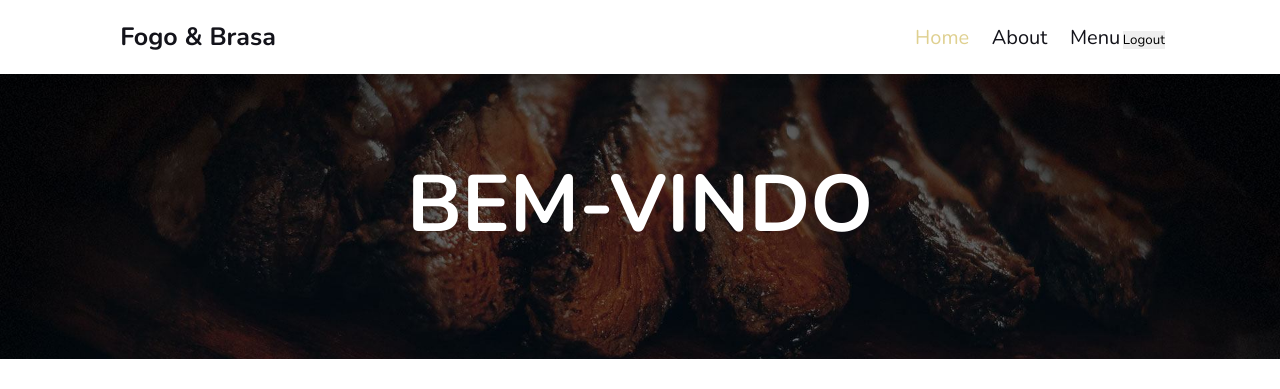
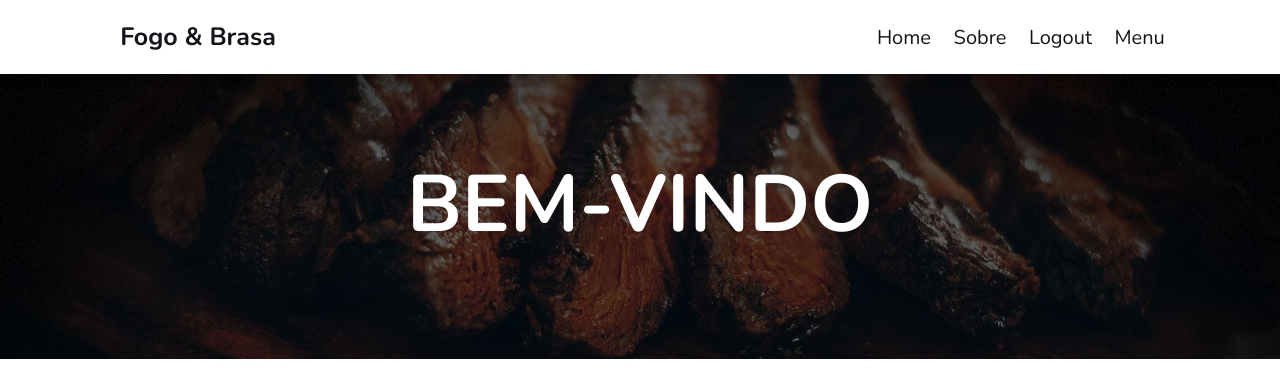
Before and after one commit to giovannalimang/Projeto-Programa-o, a Flask app: template templates/welcome.html in a window 1280 px wide. Shown: the top 389 px of the page. Run offline with Flask 3, Linux system fonts and the light colour scheme; the template is opened without the code that fills it, so the values that code supplies are empty.

Commit message:
Update welcome.html

```diff
--- a/templates/welcome.html
+++ b/templates/welcome.html
@@ -6,20 +6,16 @@
     <title>Bem-vindo</title>
     <link rel="stylesheet" href="{{ url_for('static', filename='css/style.css') }}">
 </head>
-<header class="header">
-
-    <a href="#" class="logo"> <i class="fas fa-drumstick-bite"></i>Fogo & Brasa</a>
-
-    <nav class="navbar">
-        <a href="home.html" class="active">home</a>
-        <a href="about.html">about</a>
-        <a href="#menu">menu</a>
-        <button onclick="location.href='/logout'" class="navbar">Logout</button>
-
-
-    </nav>
-
-</header>
+  <header class="header">
+        <a href="#" class="logo"> <i class="fas fa-drumstick-bite"></i>Fogo & Brasa</a>
+        <nav class="navbar">
+            <a href="{{ url_for('prato.index') }}">Home</a>
+            <a href="#">sobre</a>
+            <a href="{{ url_for('prato.logout') }}">Logout</a>
+            <a href="{{ url_for('prato.index') }}">Menu</a>
+        </nav>
+        <div id="menu" class="fas fa-bars"></div>
+    </header>
 <body>
     <main>
         <div class="heading-title" style="background: url(static/images/sub-header.jpg) no-repeat;">
```
